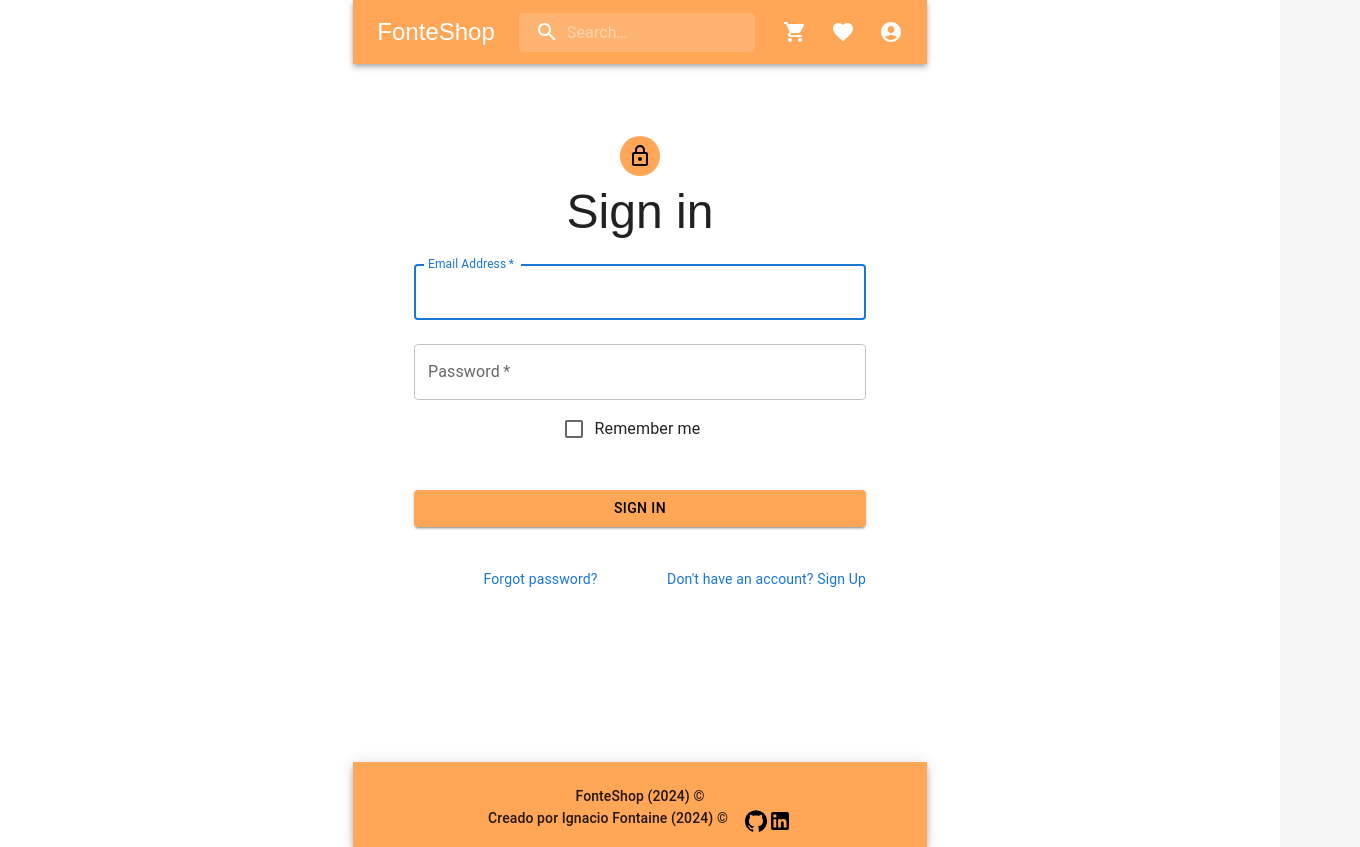
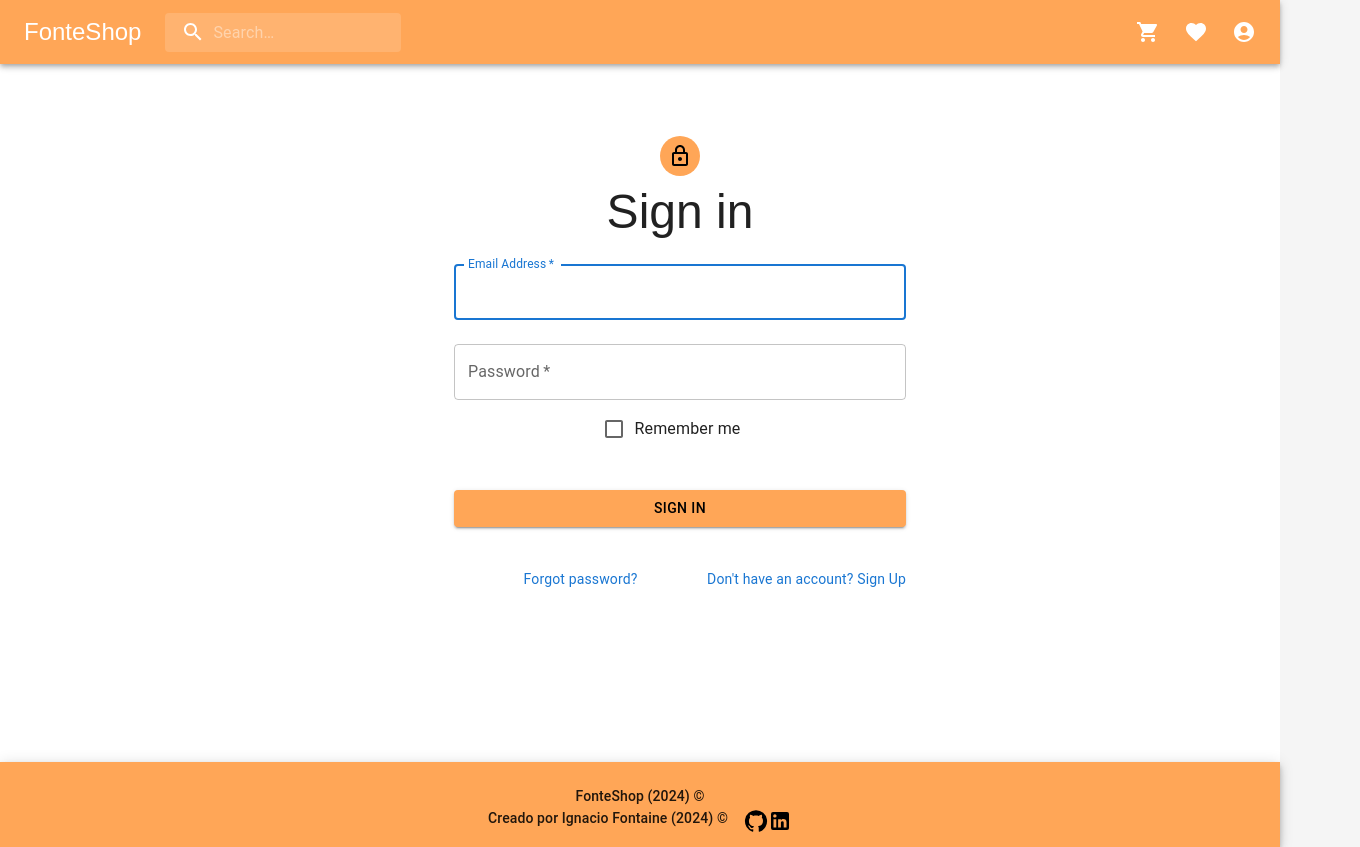
Before and after one commit to IgnacioFontaine/FonteShop, a React (Vite) app: page /singIn in a window 1280 px wide. Shown: the whole page, 1360 px wide, since content can reach past the window. Built offline with nearby package versions, Linux system fonts and the light colour scheme.

Commit message:
nuevos archivos

```diff
--- a/src/App.css
+++ b/src/App.css
@@ -35,4 +35,5 @@
 
 .navbar{
   margin-bottom: 20px;
+
 }
--- a/src/App.jsx
+++ b/src/App.jsx
@@ -5,20 +5,19 @@ import NavBar from './Components/NavBar/navBar';
 import Home from './assets/Views/home';
 import { Footer } from './Components/footer';
 import CheckOutPage from './assets/Views/checkOutPage';
-import SingIn from './assets/Views/singIn';
 import Error from './assets/Views/error';
 import LikedView from './assets/Views/likeView';
+import SingInView from './assets/Views/singInView';
 
 function App() {
-
   return (
     <div className='app'>
       <NavBar />
         <Routes>
           <Route path="/" element={<Home />} />
-        <Route path="/purchease" element={<CheckOutPage />} />
-        <Route path="/favorites" element={<LikedView />} />
-          <Route path="/singIn" element={<SingIn />} />
+          <Route path="/purchease" element={<CheckOutPage />} />
+          <Route path="/favorites" element={<LikedView />} />
+          <Route path="/singIn" element={<SingInView />} />
           <Route path="*" element={<Error />}  />
         </Routes>
       <Footer />
--- /dev/null
+++ b/src/assets/Views/singInView.jsx
@@ -0,0 +1,10 @@
+import SignIn from "../../Components/singIn";
+import { Box } from "@mui/material";
+
+export default function SingInView() {
+  return (
+    <Box sx={{width:1360}}>
+      <SignIn />
+    </Box>
+  )
+}
--- a/src/index.css
+++ b/src/index.css
@@ -5,7 +5,7 @@
 
   color-scheme: light dark;
   color: rgba(255, 255, 255, 0.87);
-  background-color: #242424;
+  background-color: #FEDDBF;;
 
   font-synthesis: none;
   text-rendering: optimizeLegibility;
```
Also changed, not shown: src/Components/singIn.jsx (renamed from src/assets/Views/singIn.jsx).
